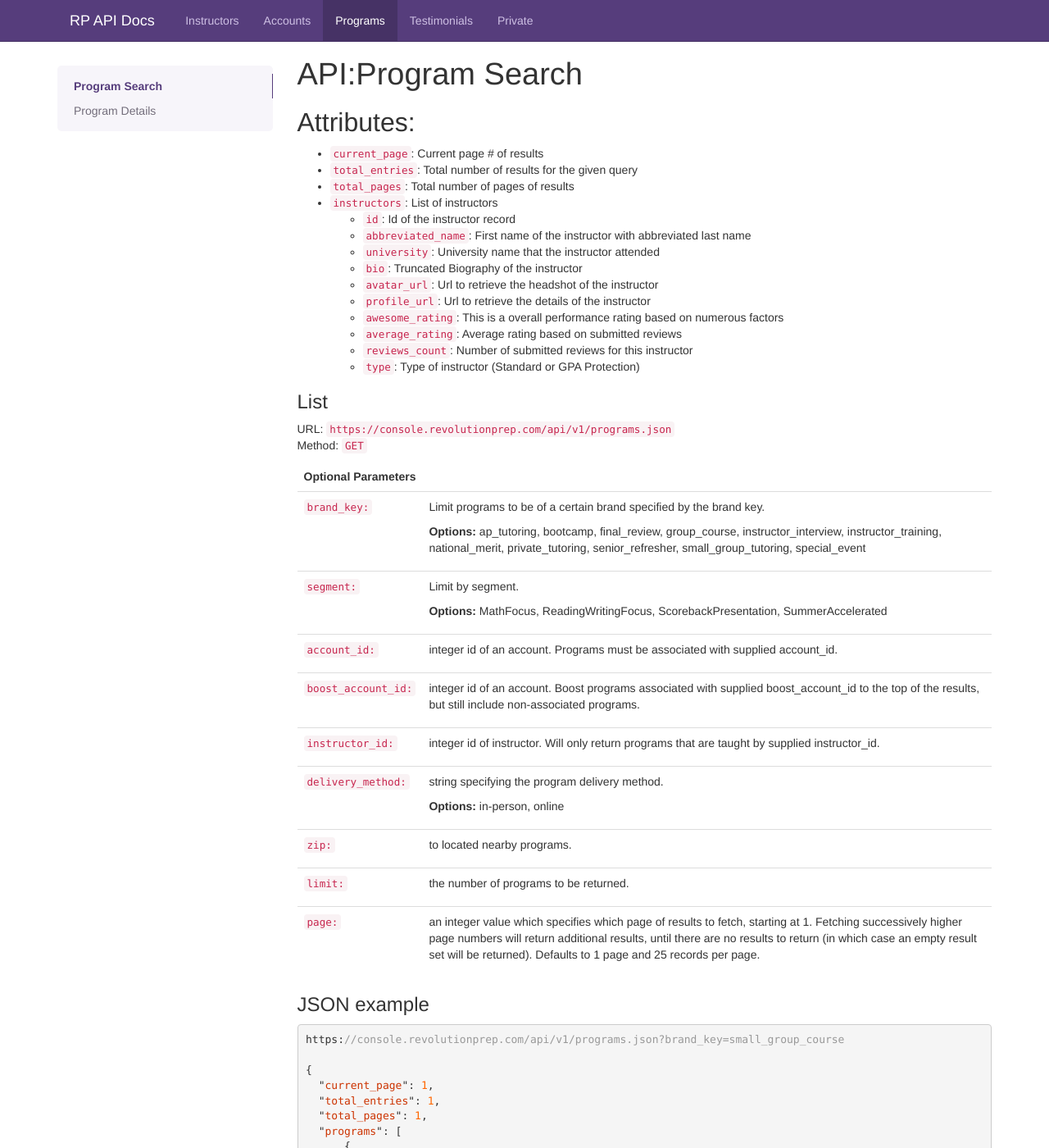
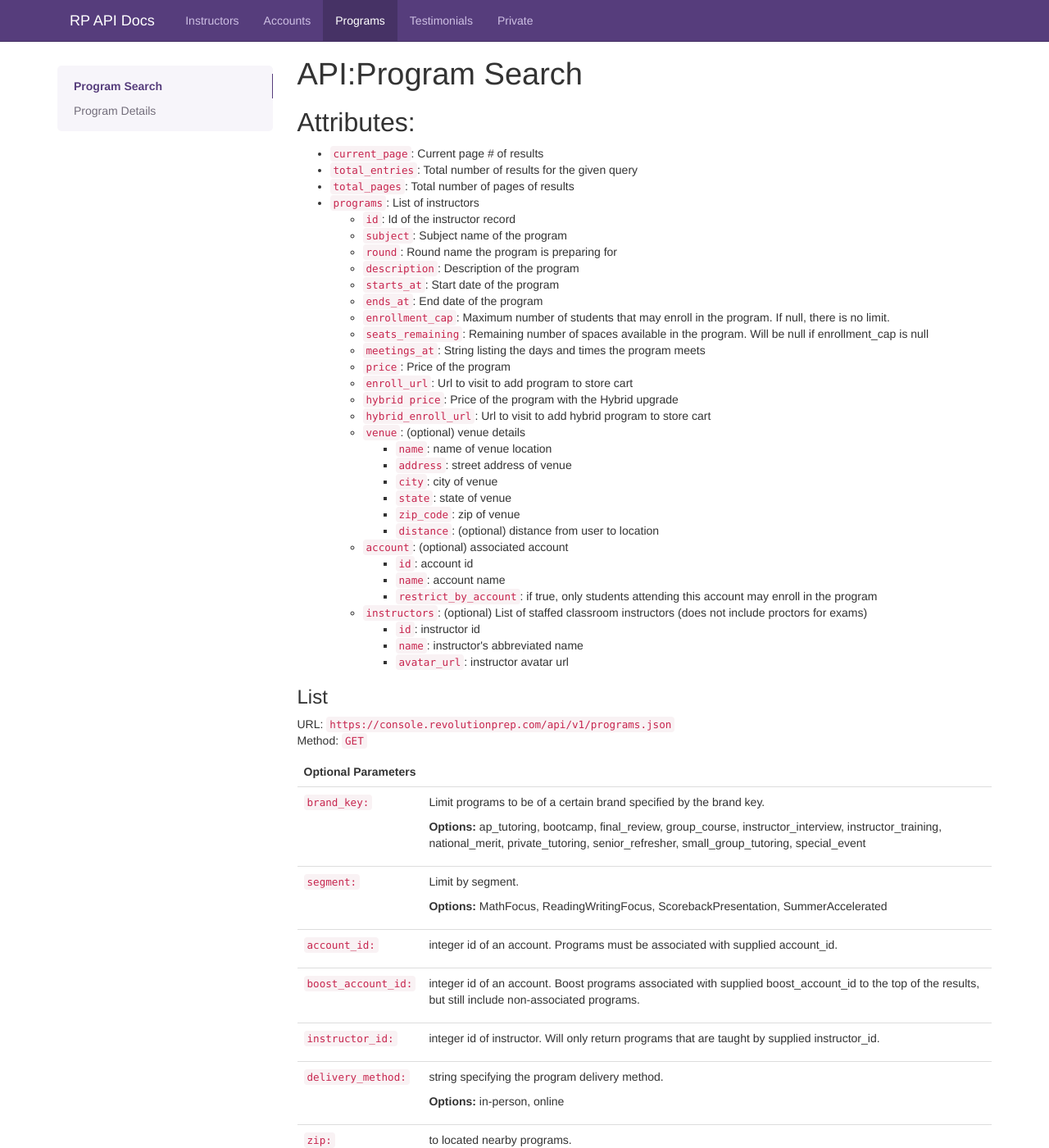
Before and after one commit to RevolutionPrep/RevolutionPrep.github.io, a Jekyll site: the page built from programs.html, in a window 1280 px wide and 1400 px high. Shown: the whole window at 82% size. Built offline with Jekyll 4.4.1, drawn with Linux system fonts in a browser that asks for light colours; Markdown is read by kramdown in place of the engine named in the settings; comment, search, counter and statistics services are not loaded; some of the changed text lies outside the part shown.

Commit message:
Update programs API documentation to include hybrid info, enrollment_cap, and seats_remaining

```diff
--- a/programs.html
+++ b/programs.html
@@ -12,18 +12,42 @@ base_url: "../"
     <li><code>current_page</code>: Current page # of results</li>
     <li><code>total_entries</code>: Total number of results for the given query</li>
     <li><code>total_pages</code>: Total number of pages of results</li>
-    <li><code>instructors</code>: List of instructors</li>
+    <li><code>programs</code>: List of instructors</li>
     <ul>
         <li><code>id</code>: Id of the instructor record</li>
-        <li><code>abbreviated_name</code>: First name of the instructor with abbreviated last name</li>
-        <li><code>university</code>: University name that the instructor attended</li>
-        <li><code>bio</code>: Truncated Biography of the instructor</li>
-        <li><code>avatar_url</code>: Url to retrieve the headshot of the instructor</li>
-        <li><code>profile_url</code>: Url to retrieve the details of the instructor</li>
-        <li><code>awesome_rating</code>: This is a overall performance rating based on numerous factors</li>
-        <li><code>average_rating</code>: Average rating based on submitted reviews</li>
-        <li><code>reviews_count</code>: Number of submitted reviews for this instructor</li>
-        <li><code>type</code>: Type of instructor (Standard or GPA Protection)</li>
+        <li><code>subject</code>: Subject name of the program</li>
+        <li><code>round</code>: Round name the program is preparing for</li>
+        <li><code>description</code>: Description of the program</li>
+        <li><code>starts_at</code>: Start date of the program</li>
+        <li><code>ends_at</code>: End date of the program</li>
+        <li><code>enrollment_cap</code>: Maximum number of students that may enroll in the program.  If null, there is no limit.</li>
+        <li><code>seats_remaining</code>: Remaining number of spaces available in the program. Will be null if enrollment_cap is null</li>
+        <li><code>meetings_at</code>: String listing the days and times the program meets</li>
+        <li><code>price</code>: Price of the program</li>
+        <li><code>enroll_url</code>: Url to visit to add program to store cart</li>
+        <li><code>hybrid price</code>: Price of the program with the Hybrid upgrade</li>
+        <li><code>hybrid_enroll_url</code>: Url to visit to add hybrid program to store cart</li>
+        <li><code>venue</code>: (optional) venue details</li>
+        <ul>
+          <li><code>name</code>: name of venue location</li>
+          <li><code>address</code>: street address of venue</li>
+          <li><code>city</code>: city of venue</li>
+          <li><code>state</code>: state of venue</li>
+          <li><code>zip_code</code>: zip of venue</li>
+          <li><code>distance</code>: (optional) distance from user to location</li>
+        </ul>
+        <li><code>account</code>: (optional) associated account</li>
+        <ul>
+          <li><code>id</code>: account id</li>
+          <li><code>name</code>: account name</li>
+          <li><code>restrict_by_account</code>: if true, only students attending this account may enroll in the program</li>
+        </ul>
+        <li><code>instructors</code>: (optional) List of staffed classroom instructors (does not include proctors for exams)</li>
+        <ul>
+          <li><code>id</code>: instructor id</li>
+          <li><code>name</code>: instructor's abbreviated name</li>
+          <li><code>avatar_url</code>: instructor avatar url</li>
+        </ul>
     </ul>
 </ul>
 
@@ -109,44 +133,38 @@ base_url: "../"
 https://console.revolutionprep.com/api/v1/programs.json?brand_key=small_group_course
 
 {
-  "current_page": 1,
-  "total_entries": 1,
-  "total_pages": 1,
-  "programs": [
-      {
-          "id": 21089,
-          "subject": "SAT",
-          "round": "SAT",
-          "description": "SAT Bootcamp",
-          "starts_at": "04/10/14",
-          "ends_at": "06/20/14",
-          "meetings_at": "Wed 3 PM CDT",
-          "price": "$49",
-          "enroll_url": "https://store.revolutionprep.com/store/confirm/171206",
-          "venue":
-                {
-                    "name": "Wylie High School",
-                    "address": "2550 W. Farm to Market 544",
-                    "city": "Wylie",
-                    "state": "TX",
-                    "zip_code": "75098",
-                    "distance": null,
-                }
-          "account":
-                {
-                     "id": 9697,
-                     "name": "Wylie High School",
-                     "restrict_by_account": false,
-                }
-          "instructors": [
-                {
-                     "id": 1999,
-                     "name": "John G.",
-                     "avatar_url": https://s3.amazonaws.com/9639/John_cropped.jpg,
-                }
-          ]
-
-      }
+  current_page: 1,
+  total_entries: 250,
+  total_pages: 13,
+  key: null,
+  programs: [
+    {
+      id: 22457,
+      subject: "SAT",
+      round: "SAT on Oct 11",
+      description: "Location: Live Online Classroom, Meets on Mon 11 AM, Wed 11 AM PDT starting 08/04/14 with Merrin M.",
+      starts_at: "08/04/14",
+      ends_at: "08/20/14",
+      meetings_at: "Mon 11 AM, Wed 11 AM PDT",
+      enrollment_cap: 6,
+      seats_remaining: 3,
+      price: "$599",
+      enroll_url: "https://store.revolutionprep.com/add_to_cart/19876",
+      hybrid_price: "$899",
+      hybrid_enroll_url: "https://store.revolutionprep.com/add_to_cart/19877",
+      account: {
+        id: null,
+        name: null,
+        restrict_by_account: false
+      },
+      instructors: [
+        {
+          id: 6807,
+           name: "Merrin M.",
+          avatar_url: "https://s3.amazonaws.com/revrails-production/profile_attachments/21959/muxlow__merrin_cropped.jpg"
+        }
+      ]
+    }
   ]
 }
 {% endhighlight %}
@@ -163,8 +181,12 @@ https://console.revolutionprep.com/api/v1/programs.json?brand_key=small_group_co
   <li><code>name</code>: Custom name of the program - usually nil</li>
   <li><code>full_name</code>: Descriptive name of program.  Includes subject, segment, name and brand name</li>
   <li><code>round</code>: Round the program is preparing for.</li>
+  <li><code>enrollment_cap</code>: Maximum number of students that may enroll in the program.  If null, there is no limit.</li>
+  <li><code>seats_remaining</code>: Remaining number of spaces available in the program. Will be null if enrollment_cap is null</li>
   <li><code>price</code>: Price of the program</li>
   <li><code>enroll_url</code>: Url to purchase the program</li>
+  <li><code>hybrid price</code>: Price of the program with the Hybrid upgrade</li>
+  <li><code>hybrid_enroll_url</code>: Url to visit to add hybrid program to store cart</li>
   <li><code>location</code>: Geographical location where the program is based</li>
   <ul>
     <li><code>address</code>: Address of location</li>
@@ -200,8 +222,12 @@ https://console.revolutionprep.com/api/v1/programs/1309.json
     "name":null,
     "full_name":"ACT Small Group Course",
     "round":"2012 - Oct 27 ACT",
-    "price":399.0,
+    "enrollment_cap": 10,
+    "seats_remaining": 5,
+    "price":599.0,
     "enroll_url":"https://store.revolutionprep.com/store/confirm/113011",
+    "hybrid_price": "$899",
+    "hybrid_enroll_url": "https://store.revolutionprep.com/add_to_cart/19877",
     "instructors_ids":[825,24],
     "schedule": [
         {
```
